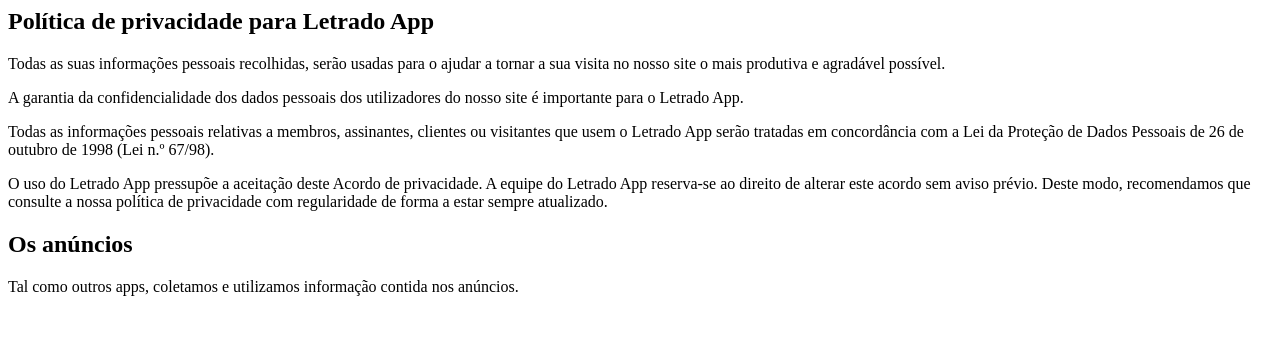
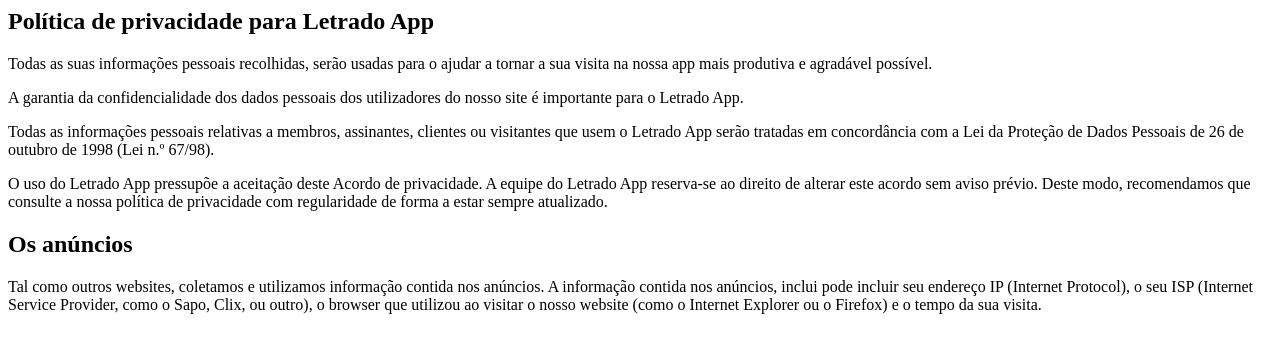
Before and after one commit to lusac/letrado-politica-privacidade, a plain HTML site: page index.html in a window 1280 px wide. Drawn offline with Linux system fonts and the light colour scheme.

Commit message:
update index

```diff
--- a/index.html
+++ b/index.html
@@ -1,6 +1,6 @@
 <h2>Política de privacidade para Letrado App</h2>
 
-<p>Todas as suas informações pessoais recolhidas, serão usadas para o ajudar a tornar a sua visita no nosso site o mais produtiva e agradável possível.</p>
+<p>Todas as suas informações pessoais recolhidas, serão usadas para o ajudar a tornar a sua visita na nossa app mais produtiva e agradável possível.</p>
 
 <p>A garantia da confidencialidade dos dados pessoais dos utilizadores do nosso site é importante para o Letrado App.</p>
 
@@ -10,4 +10,4 @@
 
 <h2>Os anúncios</h2>
 
-<p>Tal como outros apps, coletamos e utilizamos informação contida nos anúncios.</p>
+<p>Tal como outros websites, coletamos e utilizamos informação contida nos anúncios. A informação contida nos anúncios, inclui pode incluir seu endereço IP (Internet Protocol), o seu ISP (Internet Service Provider, como o Sapo, Clix, ou outro), o browser que utilizou ao visitar o nosso website (como o Internet Explorer ou o Firefox) e o tempo da sua visita.</p>
```
